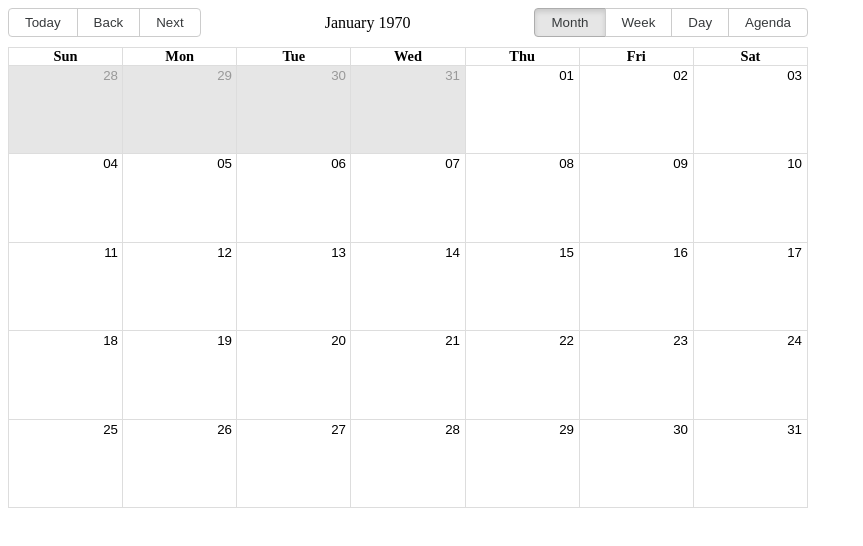
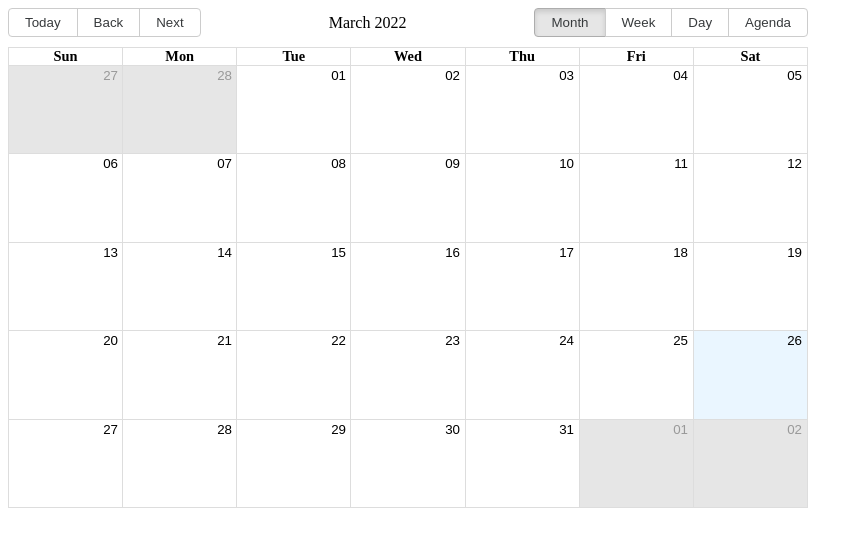
Before and after one commit to BuildTheTruth/calendar-drawer, a React (Create React App) app: page / in a window 1280 px wide. Shown: the top 546 px of the page, without its empty margins (0-863 px from the left). Built offline with nearby package versions, Linux system fonts and the light colour scheme.

Commit message:
feat: queryParams 없는 경우 오늘 달력 출력

```diff
--- a/src/App.js
+++ b/src/App.js
@@ -12,7 +12,7 @@ function App() {
     const defaultDate = params.get("defaultDate");
     const events = params.get("events");
     return {
-      defaultDate: new Date(defaultDate),
+      defaultDate: defaultDate ? new Date(defaultDate) : new Date(),
       events:
         JSON.parse(events)?.map(({ start, end }) => ({
           start: new Date(start),
```
